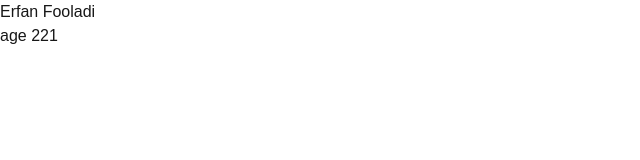
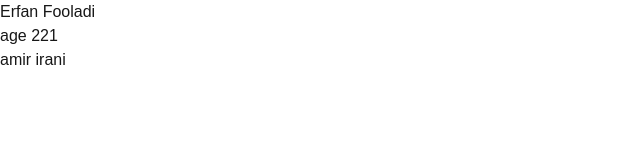
Before and after one commit to Erfanfooladii/test-next-deploy, a Next.js app: page / in a window 1280 px wide. Shown: the top 160 px of the page, without its empty margins (0-640 px from the left). Built offline with nearby package versions, Linux system fonts and the light colour scheme.

Commit message:
Add additional name display to Home component

```diff
--- a/src/app/page.tsx
+++ b/src/app/page.tsx
@@ -5,6 +5,7 @@ export default function Home() {
     <div>
       <h1>Erfan Fooladi</h1>
       <h2>age 221</h2>
+      <h3>amir irani</h3>
     </div>
   );
 }
```
